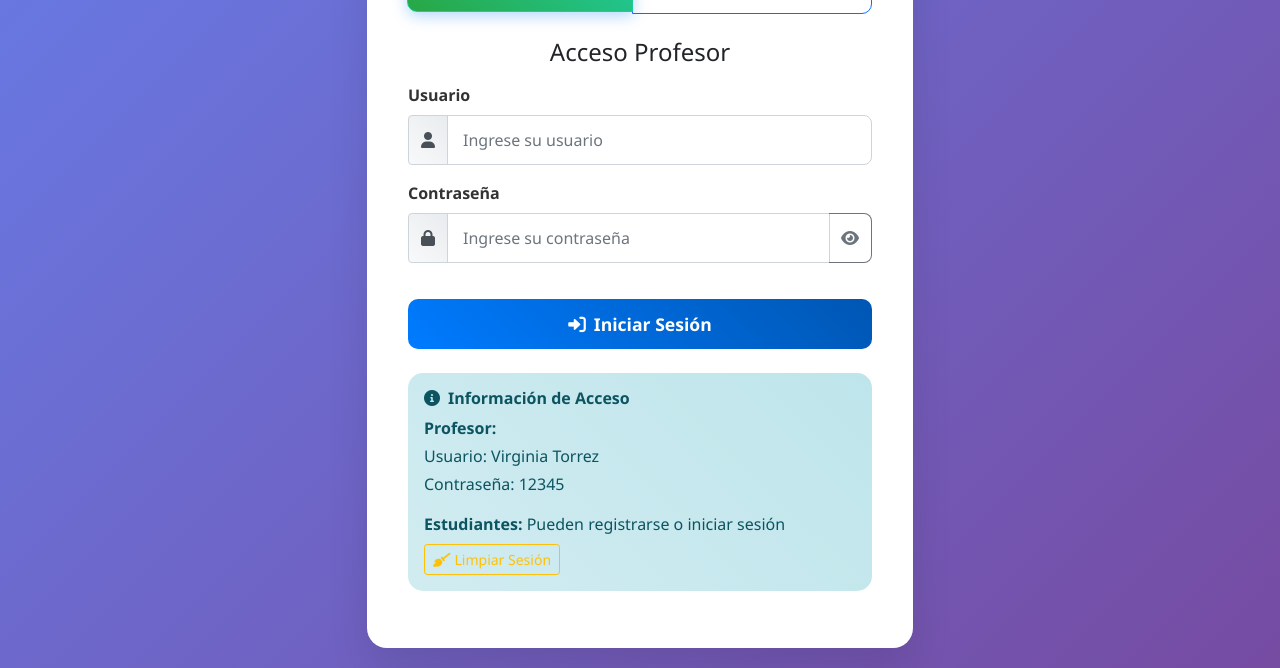
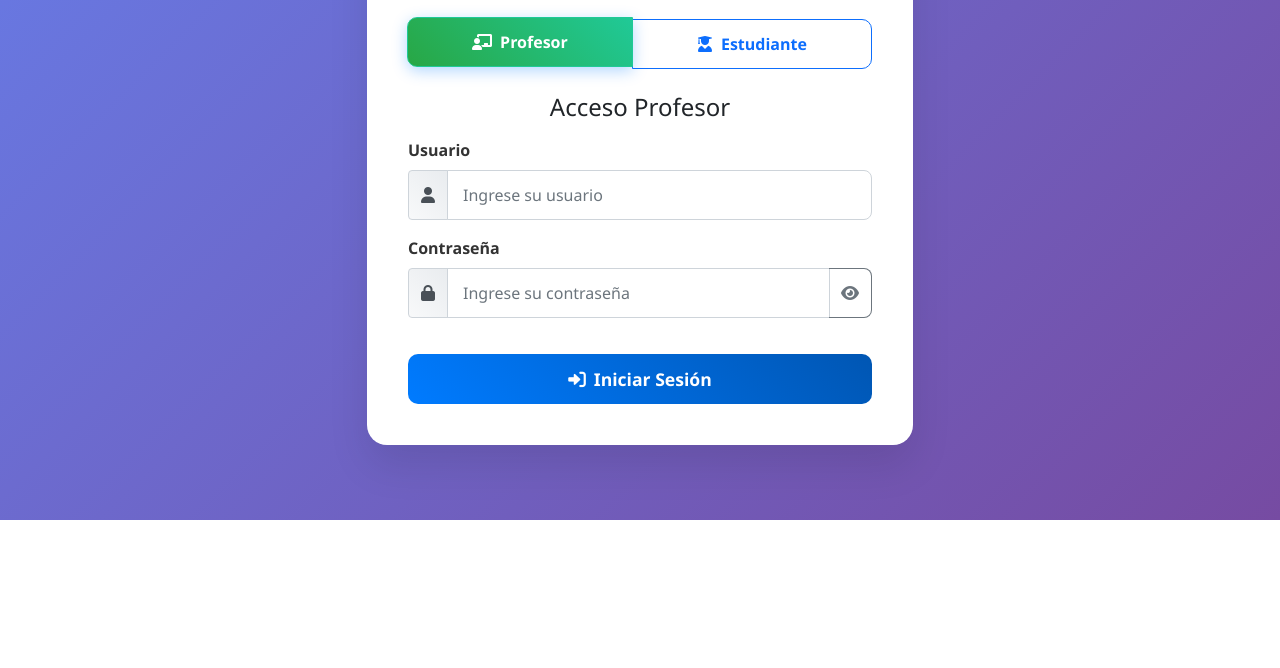
Before and after one commit to Gokura123/Aula_Virtual_1-0, a website: page public/login.html in a window 1280 px wide. Shown: the part 280-948 px from the top of the page. After the commit the page ends 800 px from the top, so only its background shows below. Drawn offline with nearby package versions, Linux system fonts and the light colour scheme; no server answers.

Commit message:
Eliminar cuadro de información de acceso del login - mejorar seguridad

```diff
--- a/public/login.html
+++ b/public/login.html
@@ -160,19 +160,7 @@
                             </div>
                         </div>
 
-                        <!-- Información de Acceso -->
-                        <div class="login-info mt-4">
-                            <div class="alert alert-info">
-                                <h6><i class="fas fa-info-circle me-2"></i>Información de Acceso</h6>
-                                <p class="mb-1"><strong>Profesor:</strong></p>
-                                <p class="mb-1">Usuario: Virginia Torrez</p>
-                                <p class="mb-3">Contraseña: 12345</p>
-                                <p class="mb-2"><strong>Estudiantes:</strong> Pueden registrarse o iniciar sesión</p>
-                                <button class="btn btn-sm btn-outline-warning" onclick="limpiarSesionCompleta()">
-                                    <i class="fas fa-broom me-1"></i>Limpiar Sesión
-                                </button>
-                            </div>
-                        </div>
+
                     </div>
                 </div>
             </div>
```
